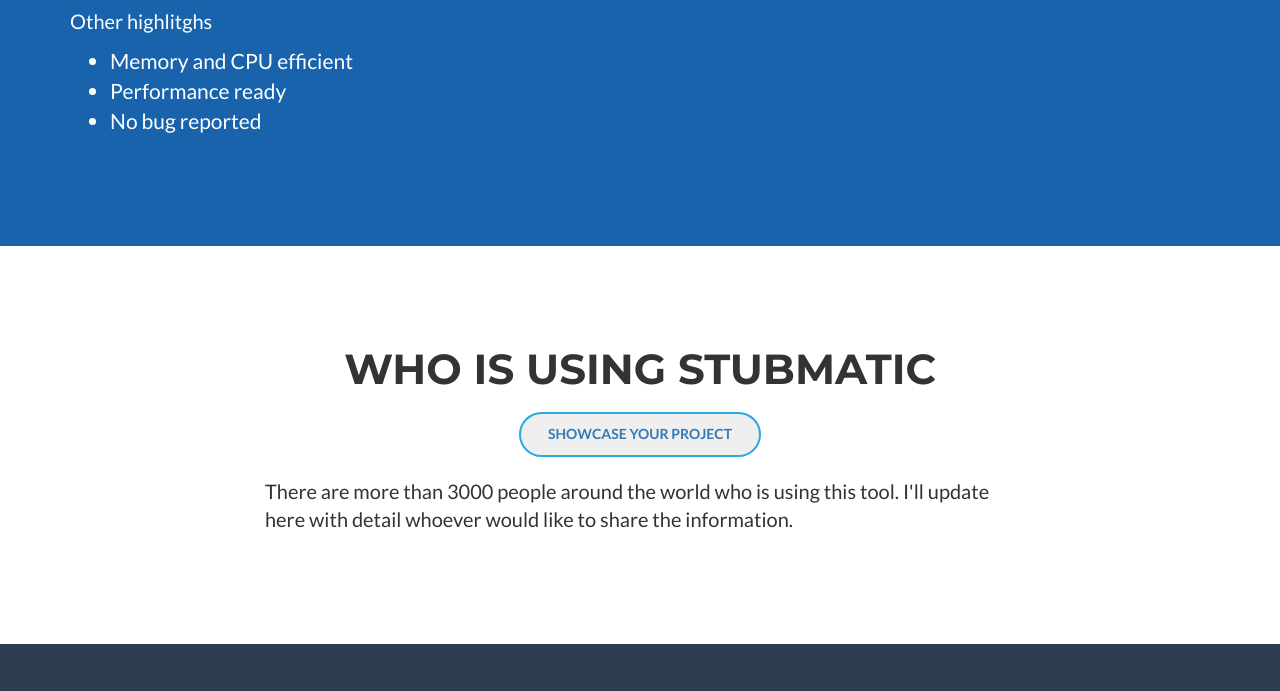
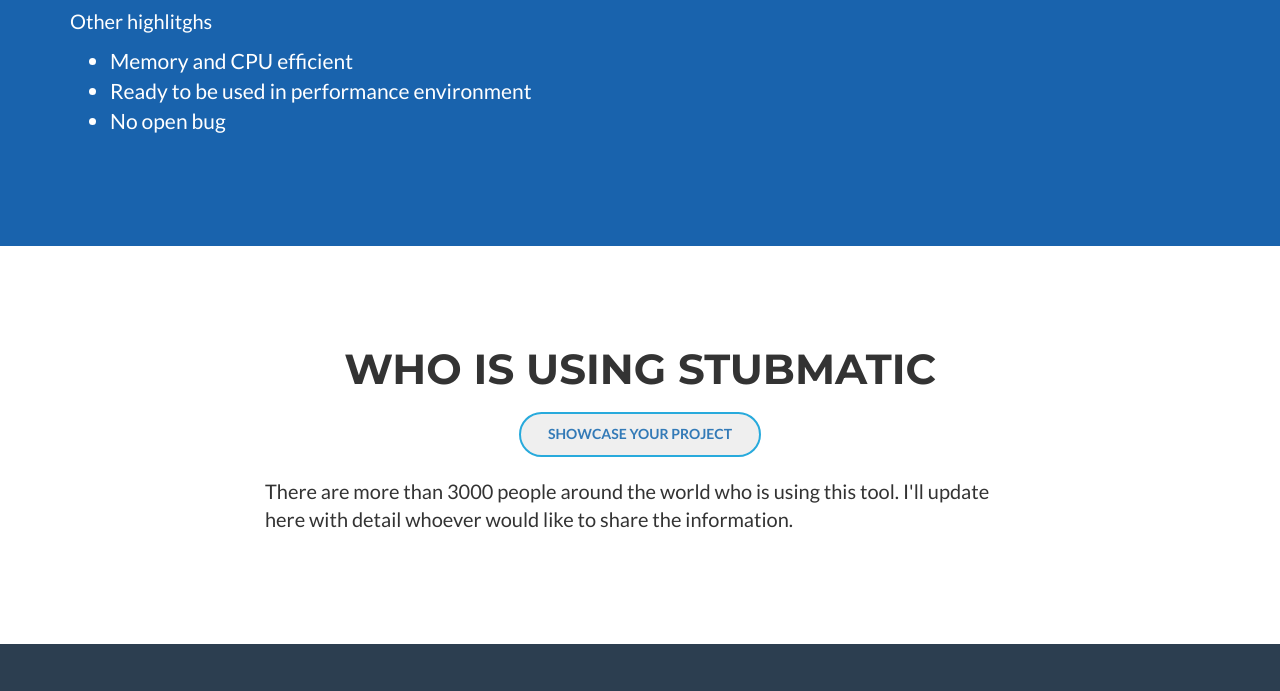
Before and after one commit to NaturalIntelligence/Stubmatic, a plain HTML site: page index.html in a window 1280 px wide. Shown: the part 2211-2902 px from the top of the page. Drawn offline with nearby package versions, Linux system fonts and the light colour scheme.

Commit message:
Update index.html

```diff
--- a/index.html
+++ b/index.html
@@ -189,8 +189,8 @@
                     <p>Other highlitghs</p>
                     <ul class="features">
                         <li>Memory and CPU efficient</li>
-                        <li>Performance ready</li>
-                        <li>No bug reported</li>
+                        <li>Ready to be used in performance environment</li>
+                        <li>No open bug</li>
                     </ul>
                 </div>
             </div>
```
